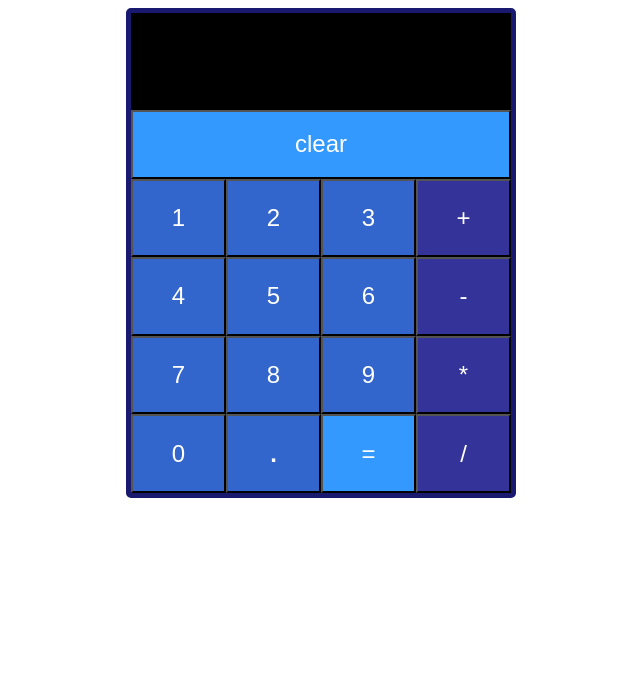
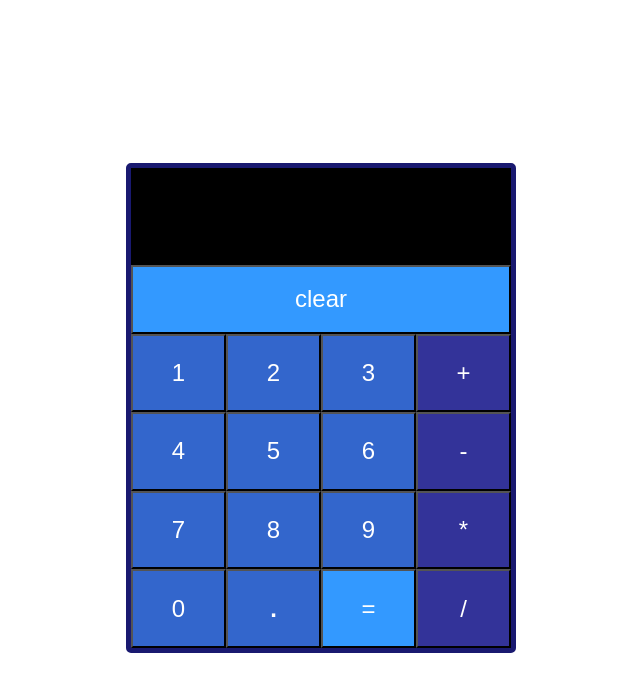
Before and after one commit to gyang-pro/calculator, a plain HTML site: page index.html in a window 1280 px wide. Shown: the whole page, without its empty margins (319-959 px from the left). Drawn offline with Linux system fonts and the light colour scheme.

Commit message:
Vertically center calculator on webpage

```diff
--- a/styles.css
+++ b/styles.css
@@ -5,7 +5,8 @@ p {
 body {
     display: flex;
     justify-content: center;
-
+    align-items: center;
+    height: 100vb;
 }
 
 .calculator {
```
